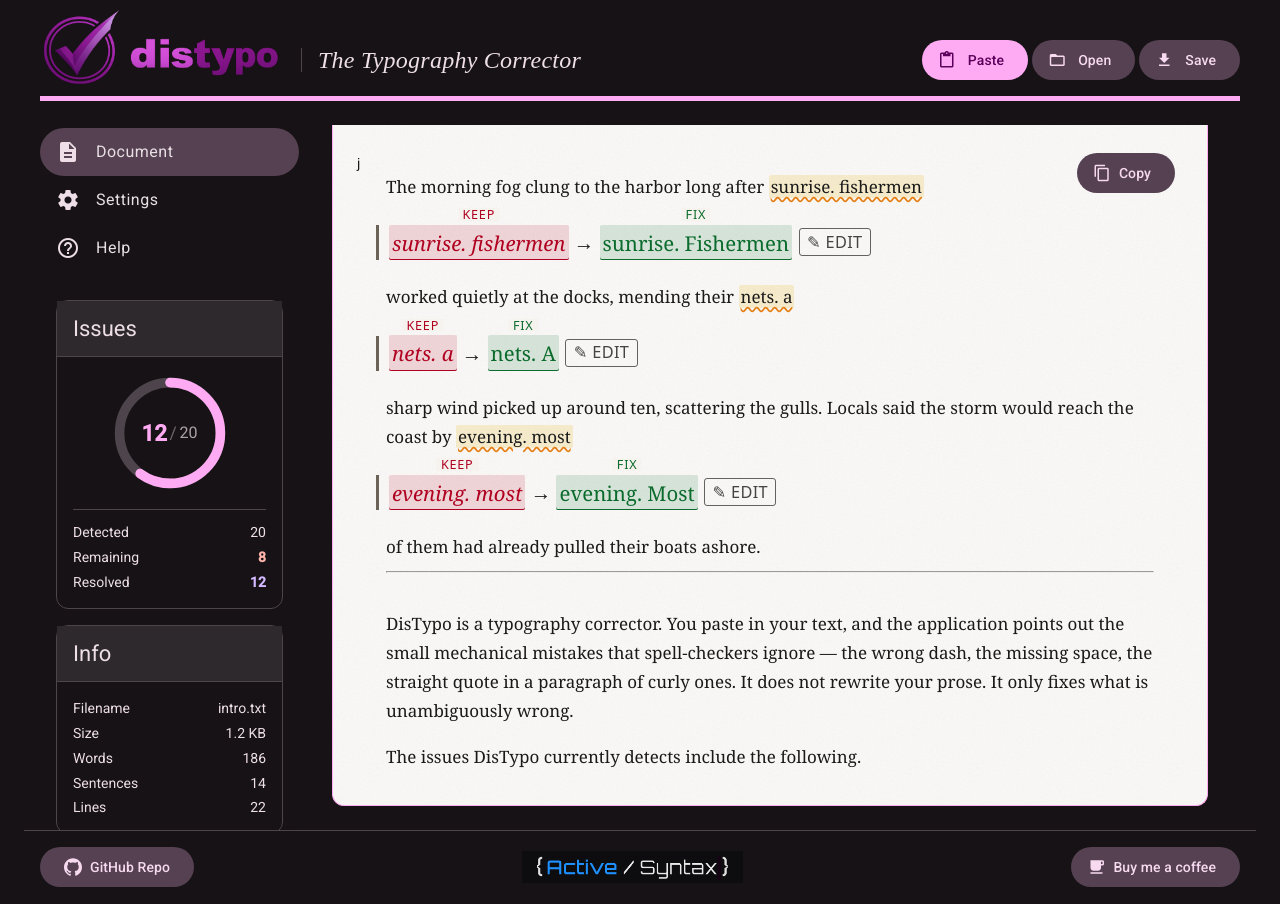
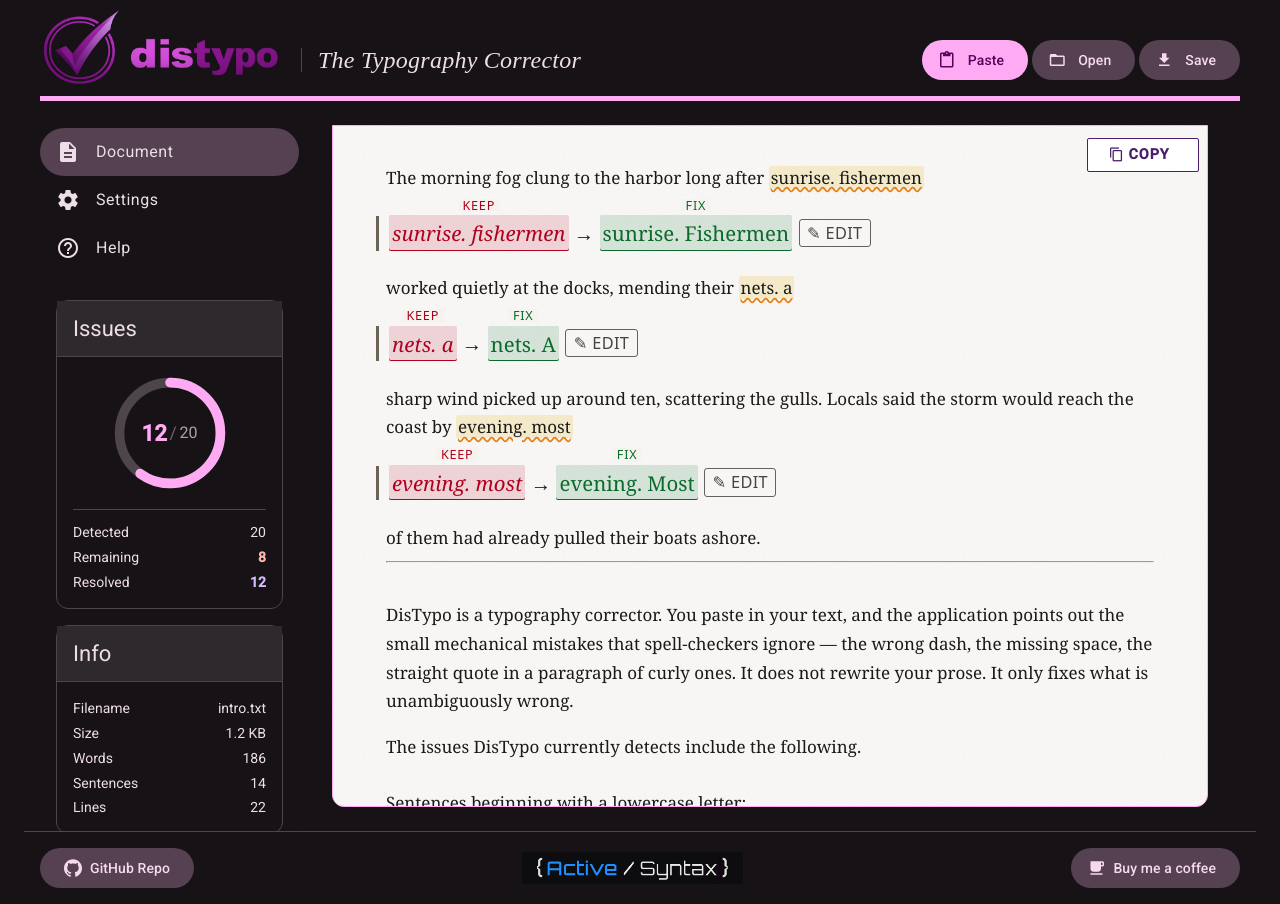
Before and after one commit to activesyntax/distypo, an Angular app in the folder distypo-app/: page / in a window 1280 px wide. Built offline with nearby package versions, Linux system fonts and the light colour scheme.

Commit message:
copy button design finished

```diff
--- a/distypo-app/src/app/document-view/document-view.html
+++ b/distypo-app/src/app/document-view/document-view.html
@@ -1,16 +1,16 @@
 <div class="article-frame">
 <div class="article-frame__toolbar">
   <button
-    matButton="tonal"
+    matButton="outlined"
     type="button"
     (click)="copy()"
     [disabled]="!documentText()"
     [attr.aria-label]="copied() ? 'Copied' : 'Copy document'">
     <mat-icon>{{ copied() ? 'check' : 'content_copy' }}</mat-icon>
-    <span class="article-frame__copy-label">{{ copied() ? 'Copied' : 'Copy' }}</span>
+    <span>{{ copied() ? 'Copied' : 'Copy' }}</span>
   </button>
 </div>
-j
+
   <article class="article-frame__content">
 
 
--- a/distypo-app/src/app/document-view/document-view.scss
+++ b/distypo-app/src/app/document-view/document-view.scss
@@ -5,7 +5,7 @@
   overflow-y: auto;
 
   border: 1px solid var(--mat-sys-primary);
-  border-top: none;
+  // border-top: none;
   border-radius: 0 0 var(--mat-sys-corner-medium, 12px)
     var(--mat-sys-corner-medium, 12px);
 
@@ -32,17 +32,53 @@
   top: 0;
   z-index: 2;
   height: 0;
+  // Escape the article-frame's 1.25rem / 1.5rem padding to reach the real corner,
+  // then re-inset by 0.5rem so we don't touch the border.
+  // margin: -2.25rem -1.5rem 0 0;
+  padding: 0.5rem 0.5rem 0 0;
   display: flex;
   justify-content: flex-end;
-    padding: 0.5rem 0.5rem 0 0;
   pointer-events: none;
 
-    > button { pointer-events: auto; }
+  > button {
+    pointer-events: auto;
+
+    margin: -1rem -1.5rem 0 0;
+    min-width: 0;
+    width: 7rem;
+    height: 1.75rem;
+    padding: 1rem 0.8rem;
+    font-size: 0.9rem;
+    font-weight: 600;
+    text-transform: uppercase;
+    letter-spacing: 0.06em;
+    background: #fff; // defeat the paper noise
+    border-radius: 2px;
+
+  // Force a darker violet regardless of theme primary
+    --violet: #4a1e6b;
+    color: var(--violet);
+    border-color: var(--violet);
+
+    // Material's outlined button uses these tokens; pin them too
+    // so hover/focus states don't snap back to magenta
+    --mdc-outlined-button-label-text-color: var(--violet);
+    --mdc-outlined-button-outline-color: var(--violet);
+
+  mat-icon { color: var(--violet); }
+
+    mat-icon {
+      font-size: 0.95rem;
+      width: 0.95rem;
+      height: 0.95rem;
+      margin-right: 0.3rem;
+    }
+  }
 }
 
 &__content {
   max-width: 48rem;
-    margin: 0 auto;
+  margin: 0.6rem auto;
   font-family: 'Source Serif 4 Variable', Georgia, serif;
   font-size: 1.0625rem;
   line-height: 1.7;
@@ -62,8 +98,6 @@
         margin: 0 0 0.3em;
       }
 
-      // Több hely a címke fölött, ha a pár ki van választva,
-      // hogy a "marad" / "javítás" feliratok beférjenek
       &:has(.issue.selected) .example__label {
         margin-bottom: 1.1em;
       }
--- a/distypo-app/src/app/document-view/document-view.ts
+++ b/distypo-app/src/app/document-view/document-view.ts
@@ -53,6 +53,7 @@
     return doc ? this.segmentation.split(doc) : [];
   });
 
+  // TODO: get document text from segments
   readonly documentText = computed<string>(() =>
     this.fileResource.status() === 'resolved'
       ? this.fileResource.value() ?? ''
@@ -65,7 +66,7 @@
     try {
       await this.documentService.copy(this.documentText());
       this.copied.set(true);
-      setTimeout(() => this.copied.set(false), 1500);
+      setTimeout(() => this.copied.set(false), 2000);
     } catch {
       // Clipboard blocked — insecure context or denied permission.
     }
```
Lines whose indentation alone changed are shown as unchanged.
